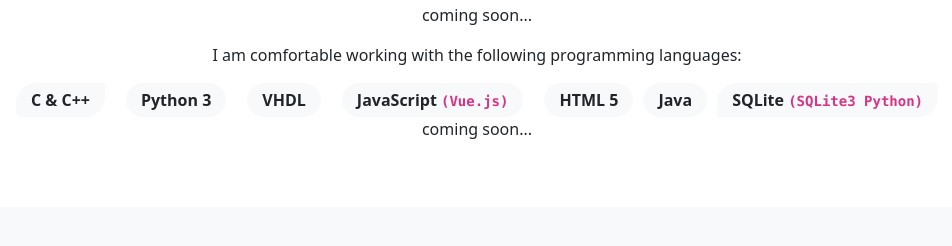
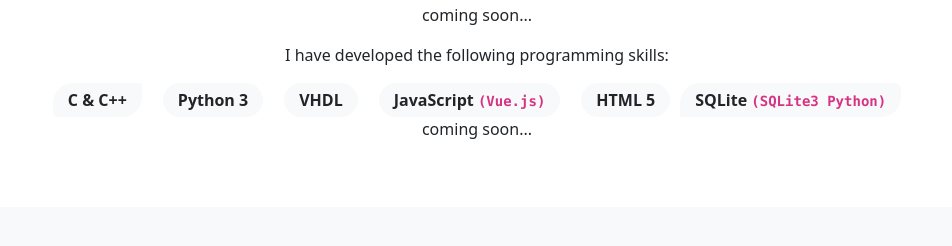
Before and after one commit to gregoiremahon/gregoiremahon-website, a website: page template/index.html in a window 1280 px wide. Shown: the part 133-379 px from the top of the page, without its empty margins (163-1115 px from the left). Drawn offline with nearby package versions, Linux system fonts and the light colour scheme.

Commit message:
Update index.html

```diff
--- a/template/index.html
+++ b/template/index.html
@@ -65,14 +65,13 @@
                     <h1 class="animate__animated animate__fadeIn animate__delay-1s">About me</h1>
                     <p class="about-text animate__animated animate__fadeInUp animate__delay-2s">coming soon...</p>
 
-                    <p class="about-text animate__animated animate__fadeInUp animate__delay-2s">I am comfortable working with the following programming languages:</p>
+                    <p class="about-text animate__animated animate__fadeInUp animate__delay-2s">I have developed the following programming skills:</p>
                     <ul class="list-group list-group-horizontal-md justify-content-center animate__animated animate__fadeInUp animate__delay-2s language-list">
                         <li class="list-group-item me-3">C & C++</li>
                         <li class="list-group-item me-3">Python 3</li>
                         <li class="list-group-item me-3">VHDL</li>
                         <li class="list-group-item me-3">JavaScript <code>(Vue.js)</code></li>
                         <li class="list-group-item">HTML 5</li>
-                        <li class="list-group-item">Java</li>
                         <li class="list-group-item">SQLite <code>(SQLite3 Python)</code></li>
                     </ul>
                 <div>
```
